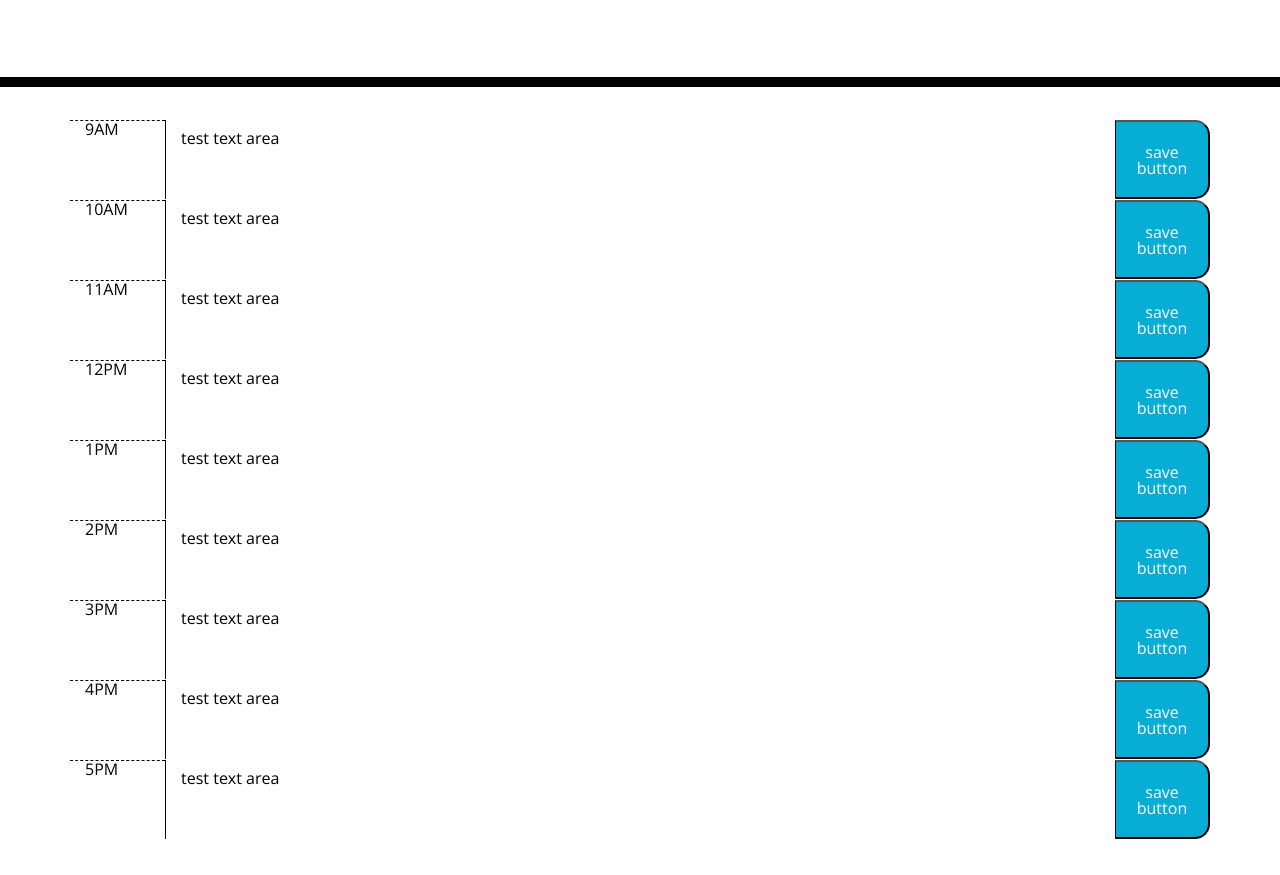
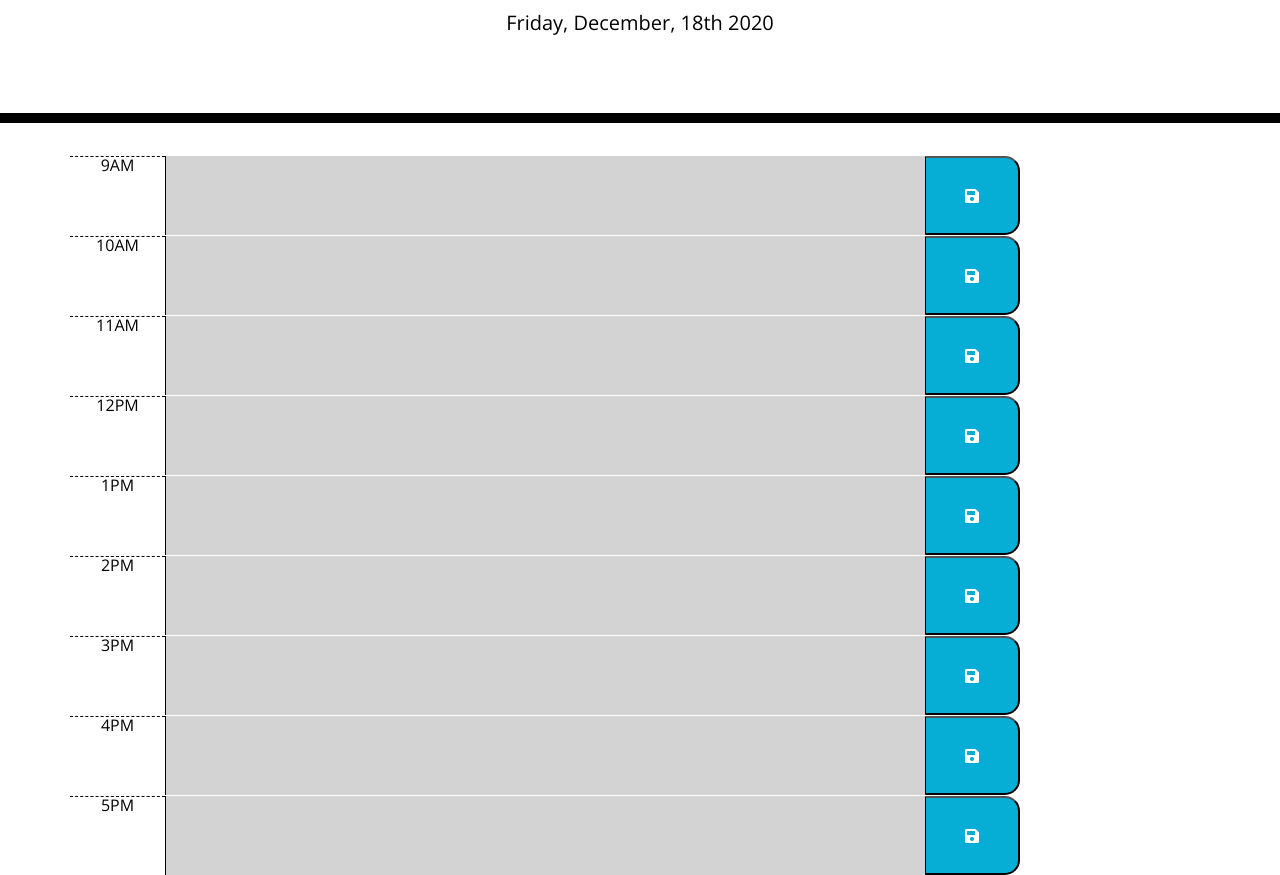
Before and after one commit to ssingle7/daily-planner, a plain HTML site: page index.html in a window 1280 px wide. Shown: the part 181-1056 px from the top of the page. Before the commit the page ends 1020 px from the top, so only its background shows below. Drawn offline with nearby package versions, Linux system fonts and the light colour scheme.

Commit message:
corrected script.js file

```diff
--- a/index.html
+++ b/index.html
@@ -30,90 +30,7 @@
     </header>
     <div class="container">
       <!-- Timeblocks go here -->
-      <div class="row line-black">
-          <div class="hour col-1">9AM</div>
-          <!-- <div class="row line-black">10AM</div>
-          <div class="hour col">10AM</div> -->
 
-          <!-- <div class="hour col-1">10AM</div> -->
-          <textarea class="description col-10">test text area</textarea>
-          <button class="saveBtn col-1">save button</button>
-      </div>
-
-      <div class="row line-black">
-        <div class="hour col-1">10AM</div>
-        <!-- <div class="row line-black">10AM</div>
-        <div class="hour col">10AM</div> -->
-
-        <!-- <div class="hour col-1">10AM</div> -->
-        <textarea class="description col-10">test text area</textarea>
-        <button class="saveBtn col-1">save button</button>
-    </div>
-
-    <div class="row line-black">
-        <div class="hour col-1">11AM</div>
-        <!-- <div class="row line-black">10AM</div>
-        <div class="hour col">10AM</div> -->
-
-        <!-- <div class="hour col-1">10AM</div> -->
-        <textarea class="description col-10">test text area</textarea>
-        <button class="saveBtn col-1">save button</button>
-    </div>
-    <div class="row line-black">
-        <div class="hour col-1">12PM</div>
-        <!-- <div class="row line-black">10AM</div>
-        <div class="hour col">10AM</div> -->
-
-        <!-- <div class="hour col-1">10AM</div> -->
-        <textarea class="description col-10">test text area</textarea>
-        <button class="saveBtn col-1">save button</button>
-    </div>
-    <div class="row line-black">
-        <div class="hour col-1">1PM</div>
-        <!-- <div class="row line-black">10AM</div>
-        <div class="hour col">10AM</div> -->
-
-        <!-- <div class="hour col-1">10AM</div> -->
-        <textarea class="description col-10">test text area</textarea>
-        <button class="saveBtn col-1">save button</button>
-    </div>
-    <div class="row line-black">
-        <div class="hour col-1">2PM</div>
-        <!-- <div class="row line-black">10AM</div>
-        <div class="hour col">10AM</div> -->
-
-        <!-- <div class="hour col-1">10AM</div> -->
-        <textarea class="description col-10">test text area</textarea>
-        <button class="saveBtn col-1">save button</button>
-    </div>
-    <div class="row line-black">
-        <div class="hour col-1">3PM</div>
-        <!-- <div class="row line-black">10AM</div>
-        <div class="hour col">10AM</div> -->
-
-        <!-- <div class="hour col-1">10AM</div> -->
-        <textarea class="description col-10">test text area</textarea>
-        <button class="saveBtn col-1">save button</button>
-    </div>
-    <div class="row line-black">
-        <div class="hour col-1">4PM</div>
-        <!-- <div class="row line-black">10AM</div>
-        <div class="hour col">10AM</div> -->
-
-        <!-- <div class="hour col-1">10AM</div> -->
-        <textarea class="description col-10">test text area</textarea>
-        <button class="saveBtn col-1">save button</button>
-    </div>
-    <div class="row line-black">
-        <div class="hour col-1">5PM</div>
-        <!--  <div class="row line-black">10AM</div>
-        <div class="hour col">10AM</div> -->
-
-        <!-- <div class="hour col-1">10AM</div> -->
-        <!-- <!-- <textarea class="description col-10">test text area</textarea> -->
-        <textarea class="description col-10">test text area</textarea>
-        <button class="saveBtn col-1">save button</button>
-    </div>
       <!-- <div id="time block"></div> -->
       <!-- <div> -->
         <!-- <button class="time-of-day" data-hour="9 am">9 am</button>
--- a/script.js
+++ b/script.js
@@ -2,41 +2,31 @@
 console.log("Hello World");
 //sets Today's date using moment.js application
 var todaysDate = $("#currentDay");
-todaysDate.text(moment().format( "dddd, MMMM, Do YYYY"));
+todaysDate.text(moment().format("dddd, MMMM, Do YYYY"));
 
 //create time blocks for each hour 9-5pm and style there
-var timeOfDay = ["9", "10", "11", "12", "13", "14", "15","16", "17"];
+var timeOfDay = ["9", "10", "11", "12", "13", "14", "15", "16", "17"];
 
-var currentTime = moment().format("Hmm");
-console.log(currentTime);
-if(parseInt(timeOfDay[0]) < parseInt(currentTime)){
-    console.log("This time is in the past");
-    else(timeOfDay[0]) !=== parseInt(currentTime)
-    console.log("This time is in the future");
-}
+var currentTime = moment().format("H");
+
 //create an element
+for (var i=0; i < timeOfDay.length; i++){
     var row = $("<div>");
     row.addClass("row time-block");
 
     var hour = $("<div>");
     hour.addClass("hour col-1");
     row.append(hour);
+    var eventHour = moment().set("hour", parseInt(timeOfDay[i])).format("hA");
+    hour.text(eventHour);
 
     var textArea = $("<textarea>");
-textArea.addClass("description col-lg-8");
+    textArea.addClass("past description col-lg-8");
     row.append(textArea);
 
     var button = $("<button>");
-// button.addClass("saveBtn col-1 far fa-save");
+    button.addClass("saveBtn col-1 fas fa-save");
     row.append(button);
 
     $(".container").append(row);
-
-
-// var arrayOfHours = ["09", "10", "11", "12", "13", "14", "15", "16", "17"];
-
-//     for (var i = 0; i < arrayOfHours.length; i++){
-
-//         var timeBlock = $("row");
-//     }
-// });
+}
```
Lines whose indentation alone changed are shown as unchanged.
